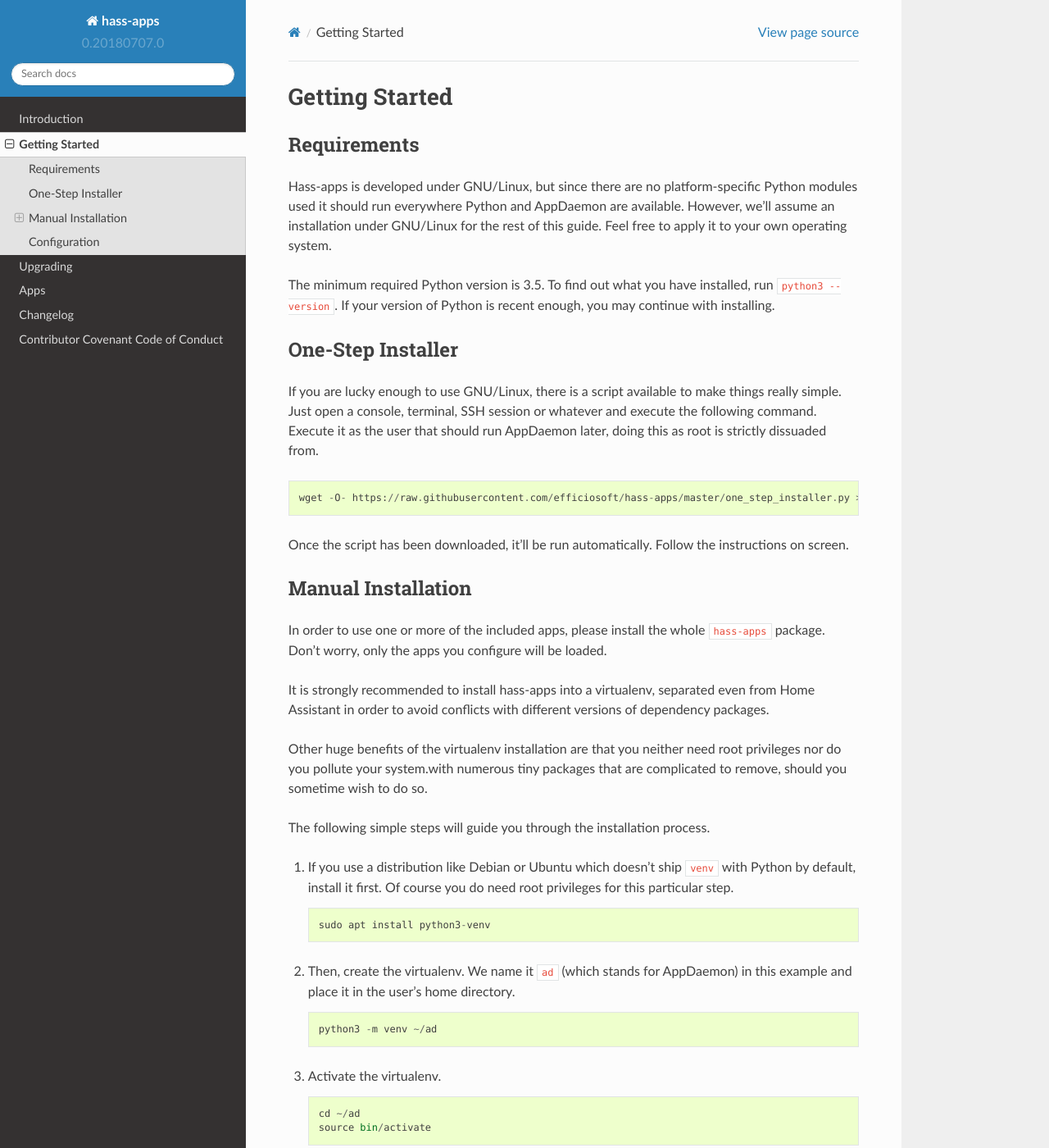
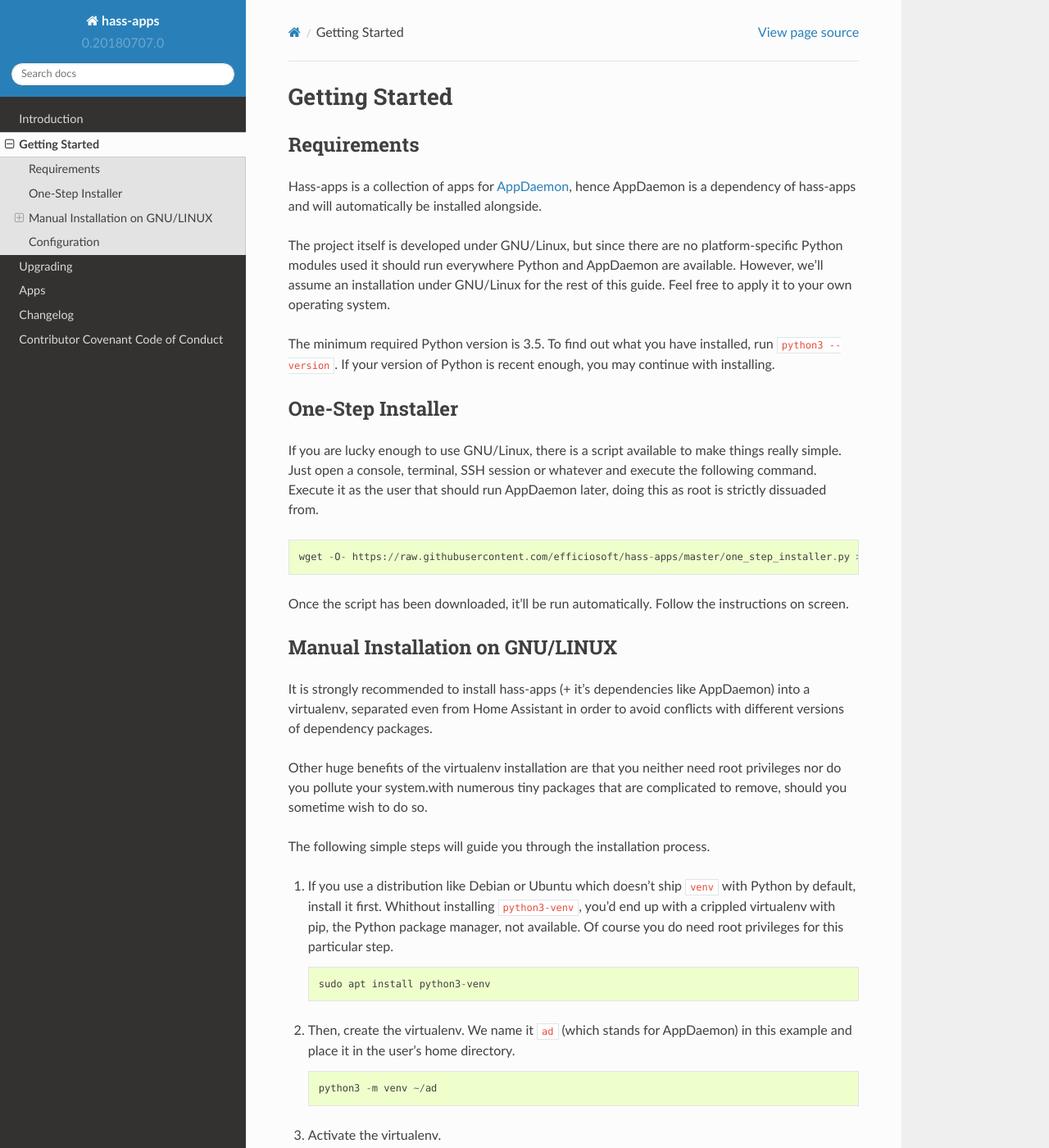
Before and after one commit to bob1de/hass-apps, a Sphinx documentation site: the page built from docs/getting-started.rst, in a window 1280 px wide and 1400 px high. Shown: the whole window at 82% size. Built offline with Sphinx 7.4.7 and the Read the Docs theme 2.0.0, drawn with Linux system fonts in a browser that asks for light colours; some of the changed text lies outside the part shown.

Commit message:
Improved installation instructions in getting-started.rst

```diff
--- a/docs/getting-started.rst
+++ b/docs/getting-started.rst
@@ -1,11 +1,14 @@
 Getting Started
 ===============
-
 
 Requirements
 ------------
 
-Hass-apps is developed under GNU/Linux, but since there are no
+Hass-apps is a collection of apps for `AppDaemon
+<https://appdaemon.readthedocs.io/en/stable/>`_, hence AppDaemon is a
+dependency of hass-apps and will automatically be installed alongside.
+
+The project itself is developed under GNU/Linux, but since there are no
 platform-specific Python modules used it should run everywhere Python
 and AppDaemon are available. However, we'll assume an installation under
 GNU/Linux for the rest of this guide. Feel free to apply it to your own
@@ -32,16 +35,12 @@
 the instructions on screen.
 
 
-Manual Installation
--------------------
+Manual Installation on GNU/LINUX
+--------------------------------
 
-In order to use one or more of the included apps, please install the
-whole ``hass-apps`` package. Don't worry, only the apps you configure
-will be loaded.
-
-It is strongly recommended to install hass-apps into a virtualenv,
-separated even from Home Assistant in order to avoid conflicts with
-different versions of dependency packages.
+It is strongly recommended to install hass-apps (+ it's dependencies
+like AppDaemon) into a virtualenv, separated even from Home Assistant in
+order to avoid conflicts with different versions of dependency packages.
 
 Other huge benefits of the virtualenv installation are that you neither
 need root privileges nor do you pollute your system.with numerous tiny
@@ -52,8 +51,10 @@
 process.
 
 1. If you use a distribution like Debian or Ubuntu which doesn't ship
-   ``venv`` with Python by default, install it first. Of course you do
-   need root privileges for this particular step.
+   ``venv`` with Python by default, install it first. Whithout installing
+   ``python3-venv``, you'd end up with a crippled virtualenv with pip,
+   the Python package manager, not available. Of course you do need root
+   privileges for this particular step.
 
    ::
 
@@ -120,6 +121,14 @@
 Configuration
 -------------
 
+When you followed the above steps for installing hass-apps,
+you automatically installed AppDaemon as well. Configuring
+AppDaemon is out of the scope of this tutorial, but there
+is a `Configuration Section in the AppDaemon Documentation
+<https://appdaemon.readthedocs.io/en/stable/INSTALL.html#configuration>`_
+which describes what to do. We assume that you've got a working AppDaemon
+3.x for now.
+
 1. Get yourself a nice cup of coffee or tea. You'll surely need it.
 2. Copy the file ``hass_apps/data/hass_apps_loader.py`` into your
    AppDaemon's ``apps`` directory. This is just a stub which imports
```
